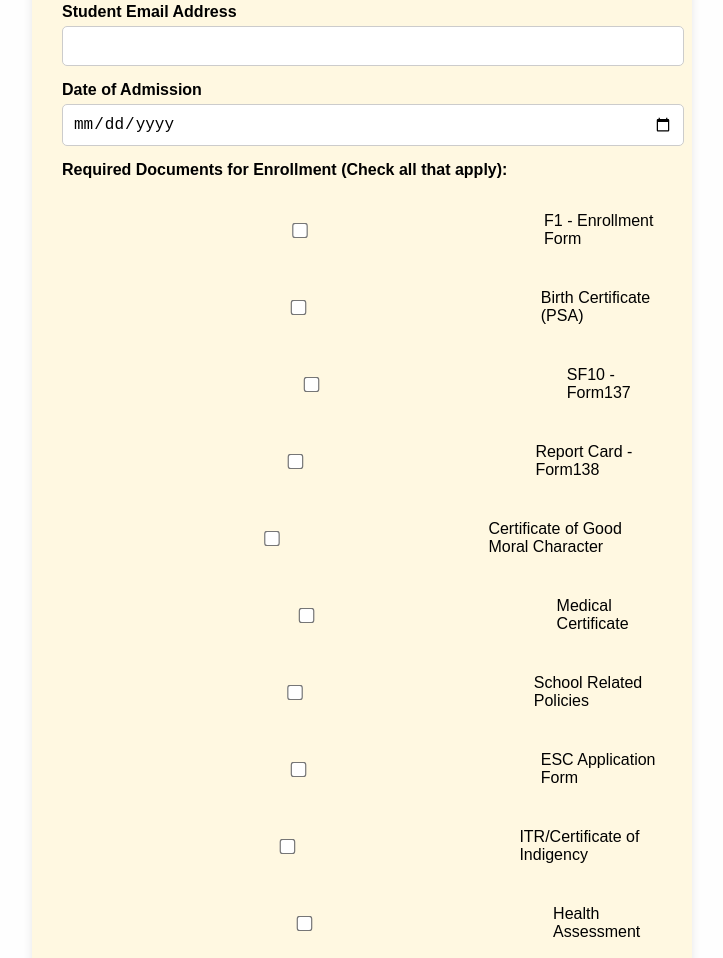
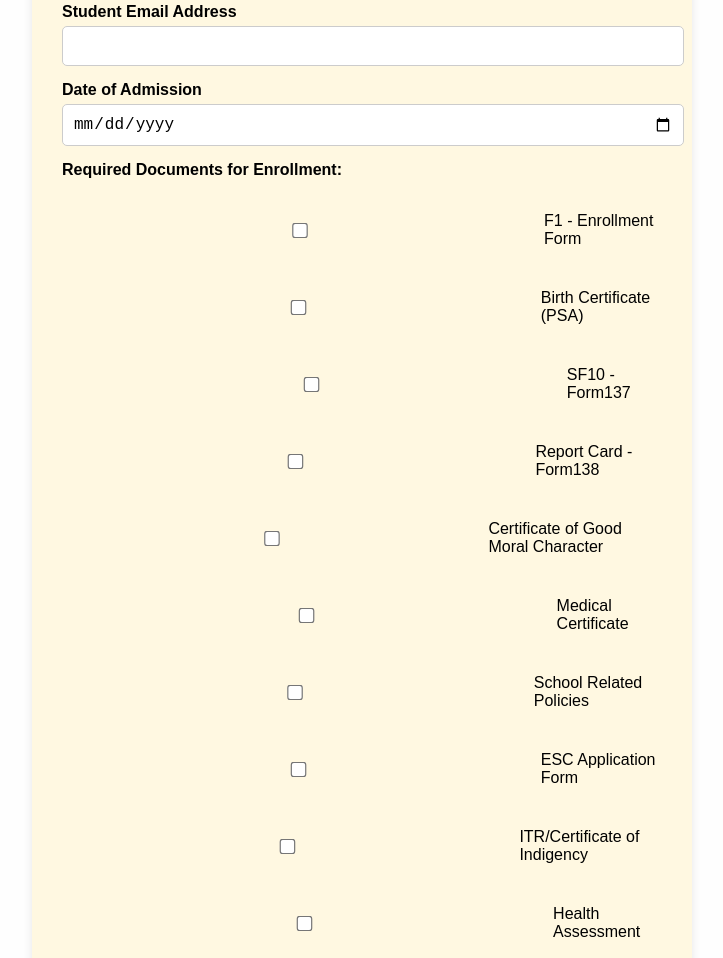
Before and after one commit to wcastro137/student-admission-form, a plain HTML site: page index.html in a window 1280 px wide. Shown: the part 806-1764 px from the top of the page, without its empty margins (278-1001 px from the left). Drawn offline with Linux system fonts and the light colour scheme.

Commit message:
Update index.html

```diff
--- a/index.html
+++ b/index.html
@@ -163,7 +163,7 @@
       <input type="date" name="dateAdmission">
 
       <!-- Enrollment Documents Requirement -->
-      <label for="requirements">Required Documents for Enrollment (Check all that apply):</label><br>
+      <label for="requirements">Required Documents for Enrollment:</label><br>
     <div class="checkbox-group">
        <label><input type="checkbox" name="requirements" value="F1 - Enrollment Form"> F1 - Enrollment Form</label><br>
        <label><input type="checkbox" name="requirements" value="Birth Certificate (PSA)"> Birth Certificate (PSA)</label><br>
```
